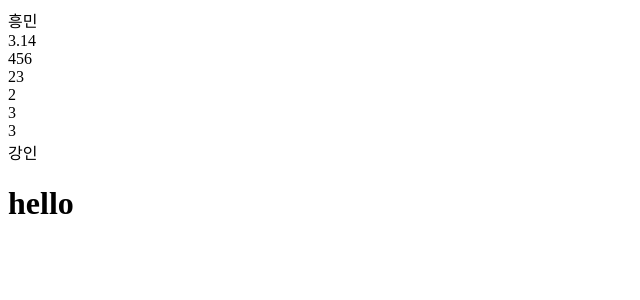
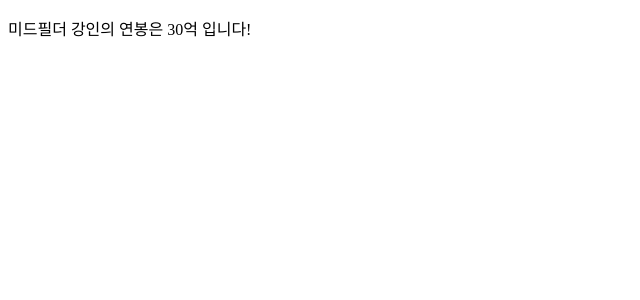
Before and after one commit to hagop5989/react20240509, a React (Vite) app: page / in a window 1280 px wide. Shown: the top 300 px of the page, without its empty margins (0-640 px from the left). Built offline with nearby package versions, Linux system fonts and the light colour scheme.

Commit message:
20240509 react 문법공부
(학원)

```diff
--- a/src/App.jsx
+++ b/src/App.jsx
@@ -1,37 +1,14 @@
 function App() {
-  const myTag = <h1>hello</h1>;
-  const var1 = "흥민";
-  const var2 = 3.14;
-  const var3 = 456;
-  const var4 = true;
-  const var5 = false;
-  const var6 = null;
-  const var7 = undefined;
-  const var8 = [2, 3];
-  const var9 = { age: 3, name: "강인" };
-  // const, let 중에 사용
+  const name = "강인";
+  const position = "미드필더";
+  const salary = 30;
 
-  // jsx 내에서 javascript 코드 사용
   return (
-    <>
-      <div>{var1}</div>
-      <div>{var2}</div>
-      <div>{var3}</div>
-      {/* boolean, null, undefined 은 출력 안됨*/}
-      <div>{var4}</div>
-      <div>{var5}</div>
-      <div>{var6}</div>
-      <div>{var7}</div>
-      <div>{var8}</div>
-      <div>{var8[0]}</div>
-      <div>{var8[1]}</div>
-      {/* 객체는 그냥 쓰면 오류남 */}
-      {/* property 접근법으로 사용 */}
-      {/*<div>{var9}</div>*/}
-      <div>{var9.age}</div>
-      <div>{var9.name}</div>
-      <div>{myTag}</div>
-    </>
+    <div>
+      <p>
+        {position} {name}의 연봉은 {salary}억 입니다!
+      </p>
+    </div>
   );
 }
 
```
